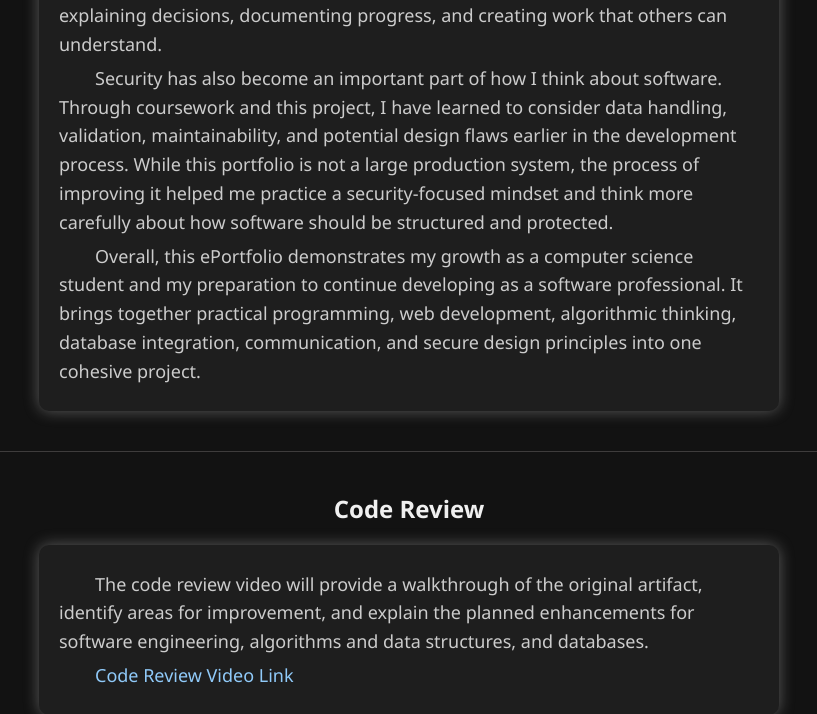
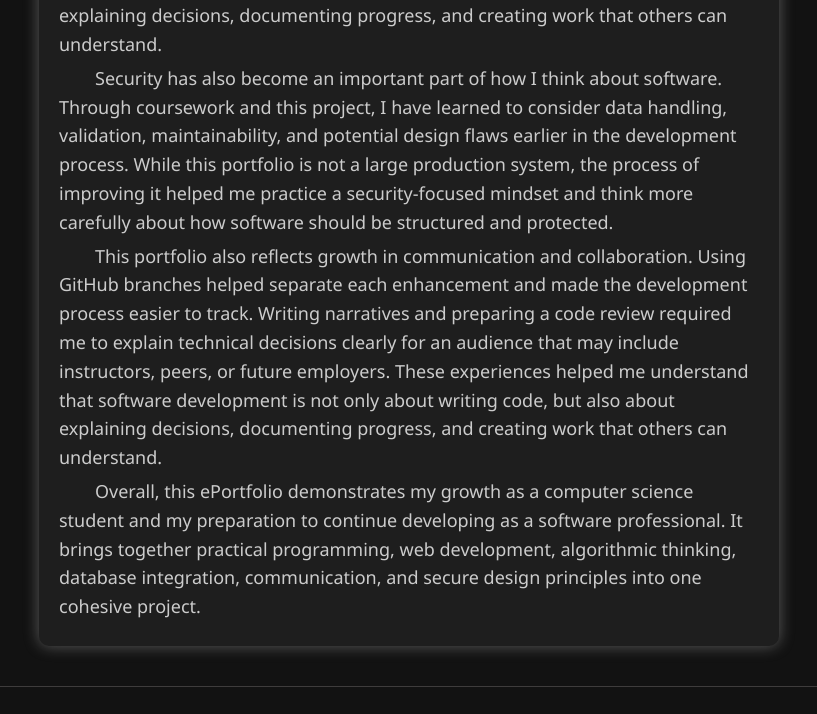
Before and after one commit to tpoulton36/resume-site, a Flask app: page /eportfolio in a window 1280 px wide. Shown: the part 1214-1928 px from the top of the page, without its empty margins (231-1048 px from the left). Run offline with Flask 3, Linux system fonts and the light colour scheme.

Commit message:
Finalize professional self-assessment for CS-499 submission

```diff
--- a/templates/eportfolio.html
+++ b/templates/eportfolio.html
@@ -91,6 +91,8 @@
             it helped me practice a security-focused mindset and think more
             carefully about how software should be structured and protected.
           </p>
+
+          <p>This portfolio also reflects growth in communication and collaboration. Using GitHub branches helped separate each enhancement and made the development process easier to track. Writing narratives and preparing a code review required me to explain technical decisions clearly for an audience that may include instructors, peers, or future employers. These experiences helped me understand that software development is not only about writing code, but also about explaining decisions, documenting progress, and creating work that others can understand.</p>
 
           <p>
             Overall, this ePortfolio demonstrates my growth as a computer
```
